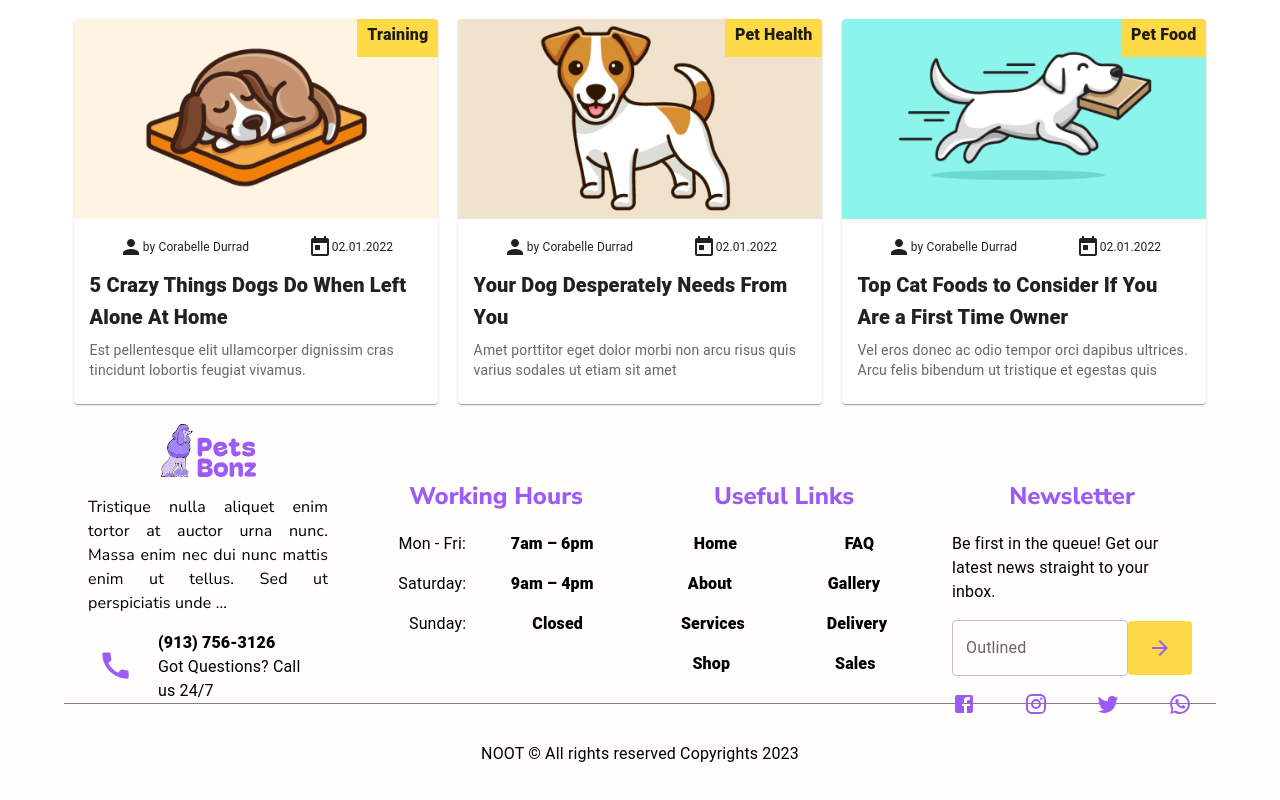
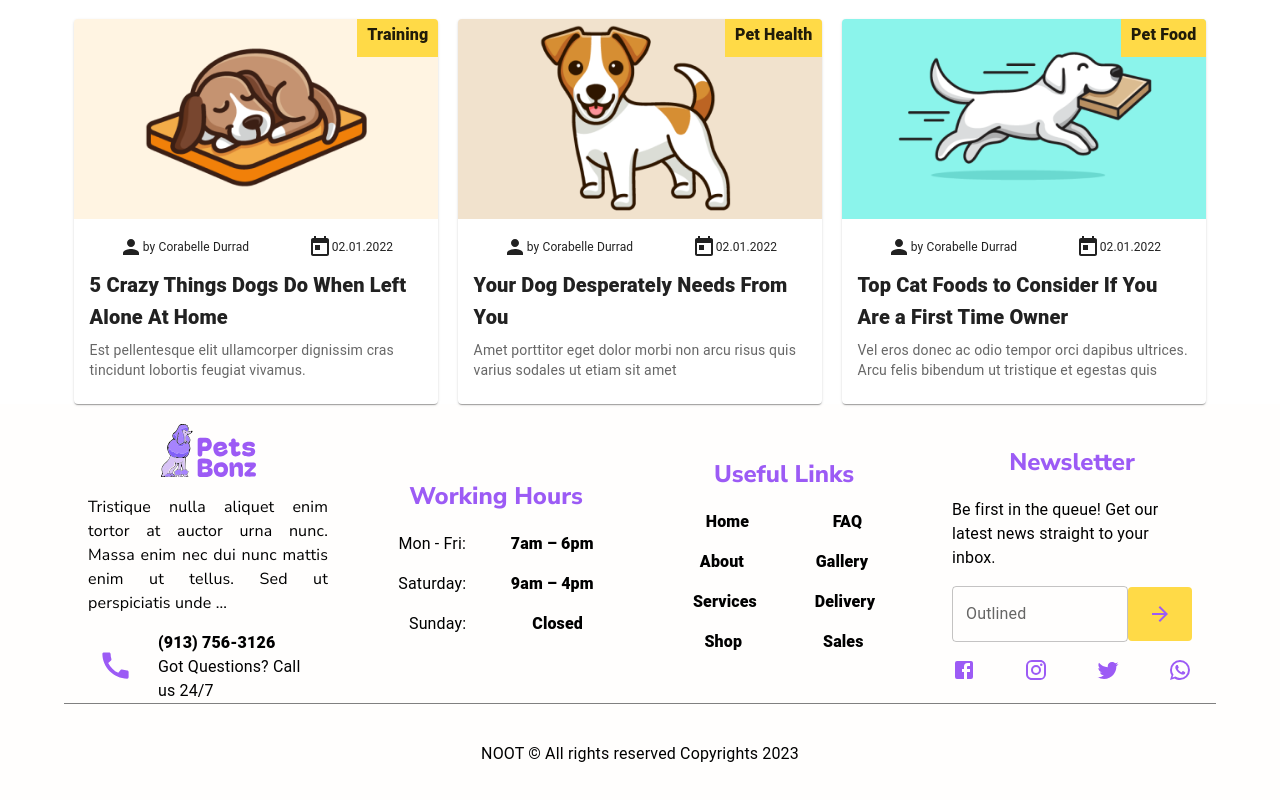
Before and after one commit to Zulker-Nien/petopia, a React (Create React App) app: page / in a window 1280 px wide. Shown: the part 4514-5314 px from the top of the page. Built offline with nearby package versions, Linux system fonts and the light colour scheme; the HTML template or start-up script is replaced by a standard one.

Commit message:
Fixed footer issues

```diff
--- a/src/components/design/Footer.tsx
+++ b/src/components/design/Footer.tsx
@@ -17,7 +17,7 @@ const Footer = () => {
             item
             md={12}
             sx={{ borderBottom: "0.3px solid gray" }}
-            height={{ xs: "100%" }}
+            height={"100%"}
           >
             <Grid
               container
@@ -110,7 +110,8 @@ const Footer = () => {
                   </Grid>
                 </Container>
               </Grid>
-              <Grid item md={3} height={"25vh"}>
+              <Grid item md={3} height={"100%"}>
+                <Container>
                   <Typography
                     variant="h5"
                     fontFamily={"Nunito Sans"}
@@ -163,8 +164,9 @@ const Footer = () => {
                       <Typography fontWeight={800}>Sales</Typography>
                     </Grid>
                   </Grid>
+                </Container>
               </Grid>
-              <Grid item md={3} height={"25vh"}>
+              <Grid item md={3} height={"100%"}>
                 <Container>
                   <Typography
                     variant="h5"
@@ -231,12 +233,17 @@ const Footer = () => {
             item
             md={12}
             width={"100%"}
+            textAlign={"center"}
             height={"100px"}
             display={"flex"}
             alignItems={"center"}
             justifyContent={"center"}
           >
-            <Typography>NOOT © All rights reserved Copyrights 2023</Typography>
+            <Container>
+              <Typography>
+                NOOT © All rights reserved Copyrights 2023
+              </Typography>
+            </Container>
           </Grid>
         </Grid>
       </Container>
```
Lines whose indentation alone changed are shown as unchanged.
